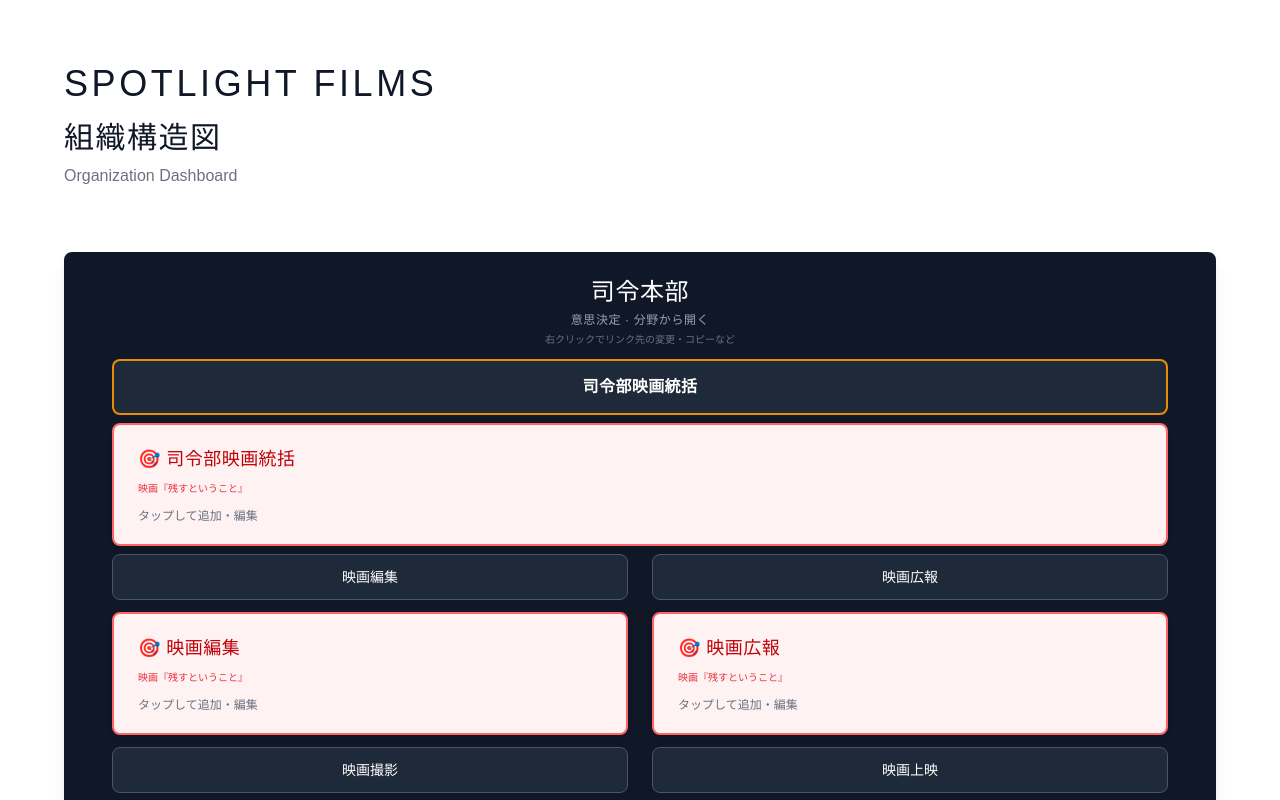
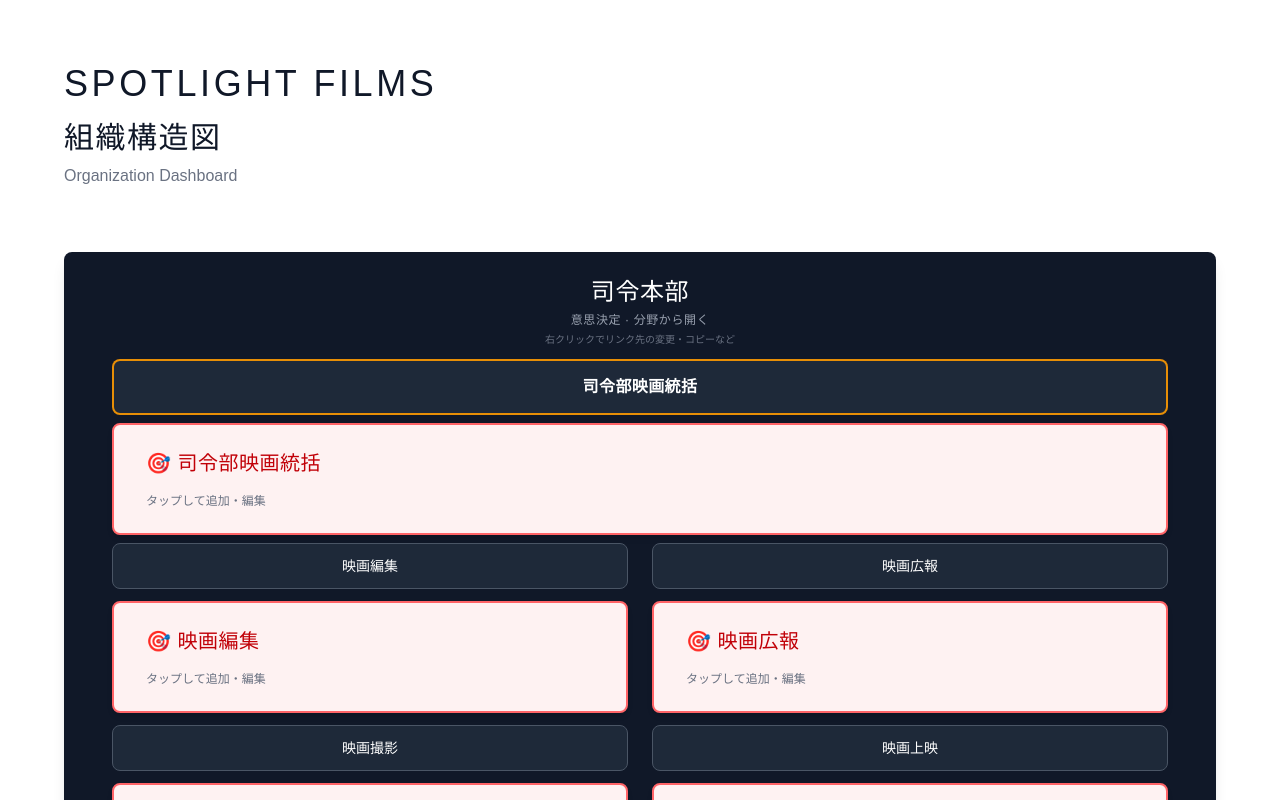
Before and after one commit to spotlight2016red-cmyk/matome-app, a Next.js app: page / in a window 1280 px wide. Shown: the top 800 px of the page. Built offline with nearby package versions, Linux system fonts and the light colour scheme.

Commit message:
style: align Shireibu task panels with Today's Top Priority frame
Match padding, title size, and header spacing; remove movie subtitle from
panels; add shadow-sm on task rows for priority and Shireibu view mode.

Made-with: Cursor

```diff
--- a/app/components/OrganizationChart.tsx
+++ b/app/components/OrganizationChart.tsx
@@ -185,13 +185,11 @@ function ShireibuPriorityTasksPanel({
 
   return (
     <div
-      className="bg-red-50 border-2 border-red-400 px-4 py-4 sm:px-6 sm:py-5 rounded-lg shadow-md min-w-0 w-full cursor-pointer text-left"
+      className="bg-red-50 border-2 border-red-400 px-8 py-6 rounded-lg shadow-md min-w-0 w-full cursor-pointer text-left"
       onClick={() => setIsEditing(true)}
     >
-      <div className="flex items-center justify-between mb-3 gap-2">
-        <div className="text-base sm:text-lg text-red-700 tracking-wide font-medium">
-          🎯 {title}
-        </div>
+      <div className="flex items-center justify-between mb-4 gap-2">
+        <div className="text-xl text-red-700 tracking-wide">🎯 {title}</div>
         {isEditing && (
           <button
             type="button"
@@ -205,9 +203,6 @@ function ShireibuPriorityTasksPanel({
           </button>
         )}
       </div>
-      <p className="text-[10px] text-red-600/80 mb-3 -mt-1">
-        映画『残すということ』
-      </p>
 
       {isEditing ? (
         <div
@@ -329,7 +324,7 @@ function ShireibuPriorityTasksPanel({
           {tasks.map((task, index) => (
             <div
               key={index}
-              className={`bg-white px-3 py-2 rounded border border-red-200 ${task.done ? "opacity-90" : ""}`}
+              className={`bg-white px-3 py-2 rounded border border-red-200 shadow-sm ${task.done ? "opacity-90" : ""}`}
             >
               <div className="flex items-center justify-between gap-2">
                 <div className="flex-1 relative min-w-0">
@@ -1149,7 +1144,7 @@ export function OrganizationChart() {
                     {priorityTasks.map((task, index) => (
                       <div
                         key={index}
-                        className={`bg-white px-3 py-2 rounded border border-red-200 ${task.done ? "opacity-90" : ""}`}
+                        className={`bg-white px-3 py-2 rounded border border-red-200 shadow-sm ${task.done ? "opacity-90" : ""}`}
                       >
                         <div className="flex items-center justify-between gap-2">
                           <div className="flex-1 relative min-w-0">
```
